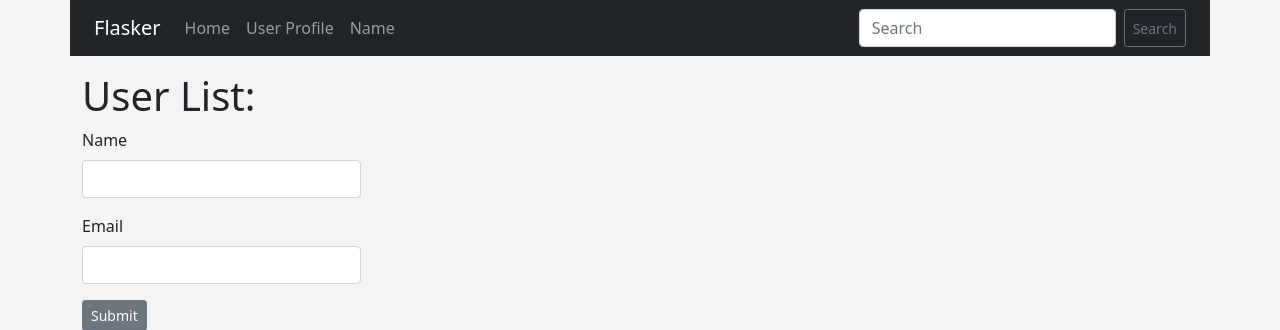
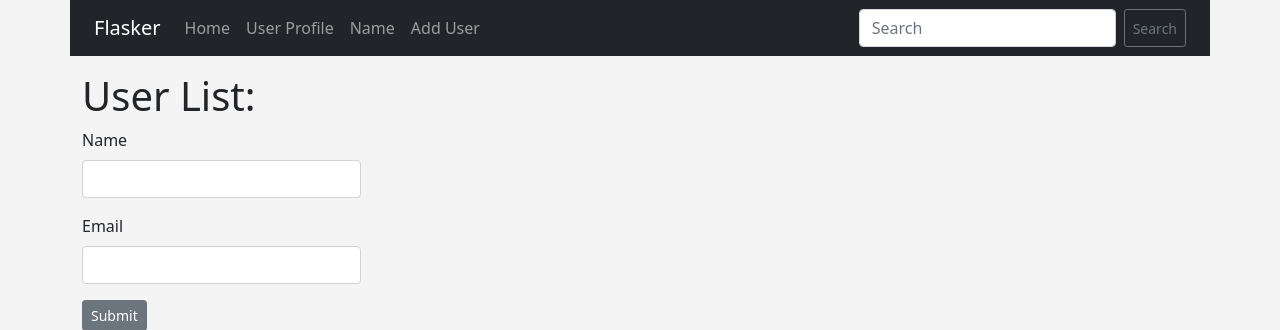
Before and after one commit to vhsenna/flask-blog, a Flask app: page /user/add in a window 1280 px wide. Shown: the top 330 px of the page. Run offline with Flask 2, Linux system fonts and the light colour scheme.

Commit message:
Add link to add_user.html on navbar

```diff
--- a/app/templates/base.html
+++ b/app/templates/base.html
@@ -39,6 +39,10 @@
             <a class="nav-link" href="{{ url_for('name') }}">Name</a>
           </li>
 
+          <li class="nav-item">
+            <a class="nav-link" href="{{ url_for('add_user') }}">Add User</a>
+          </li>
+
         </ul>
         <form class="d-flex">
           <input class="form-control me-2" type="search" placeholder="Search" aria-label="Search">
```
